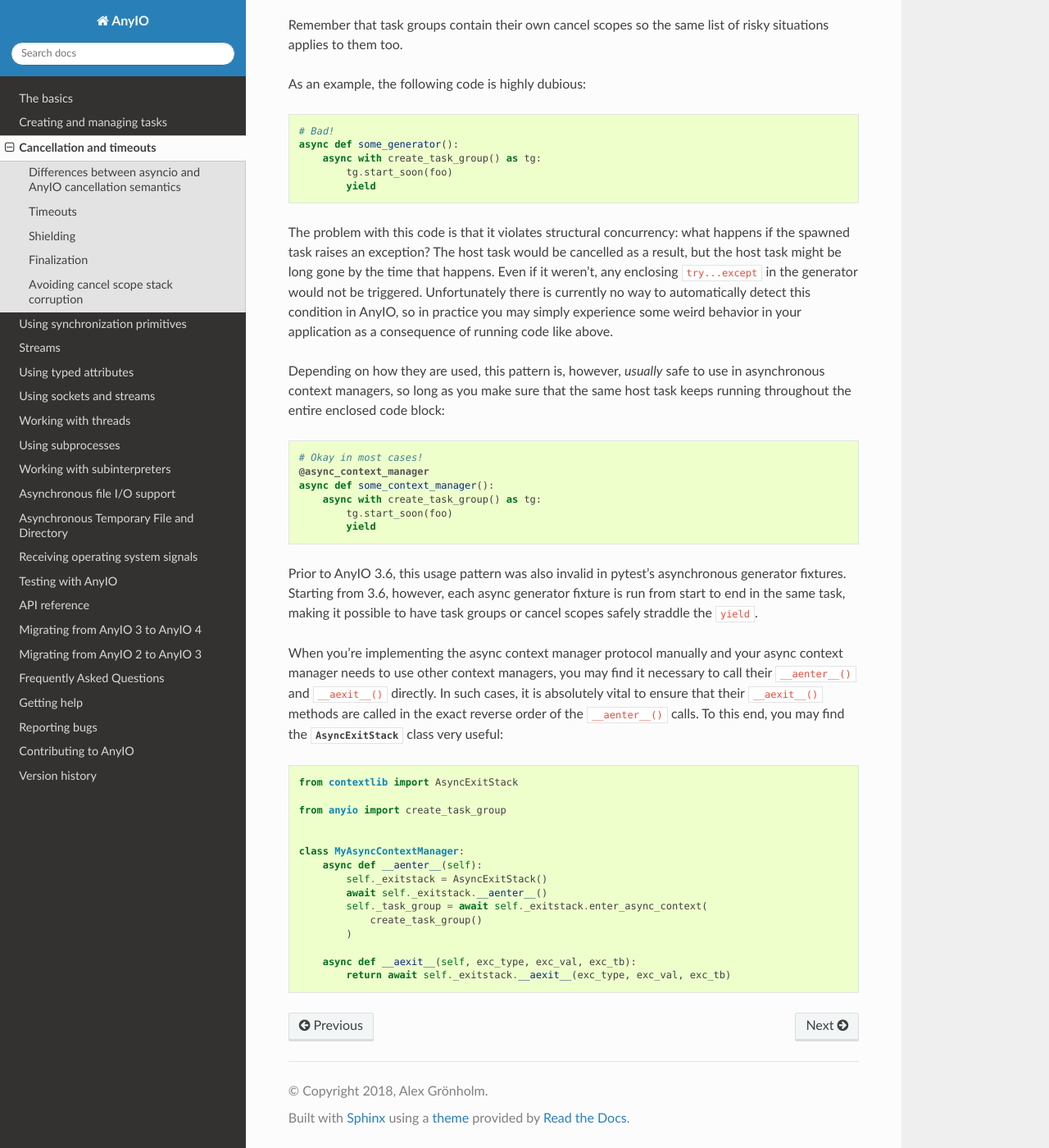
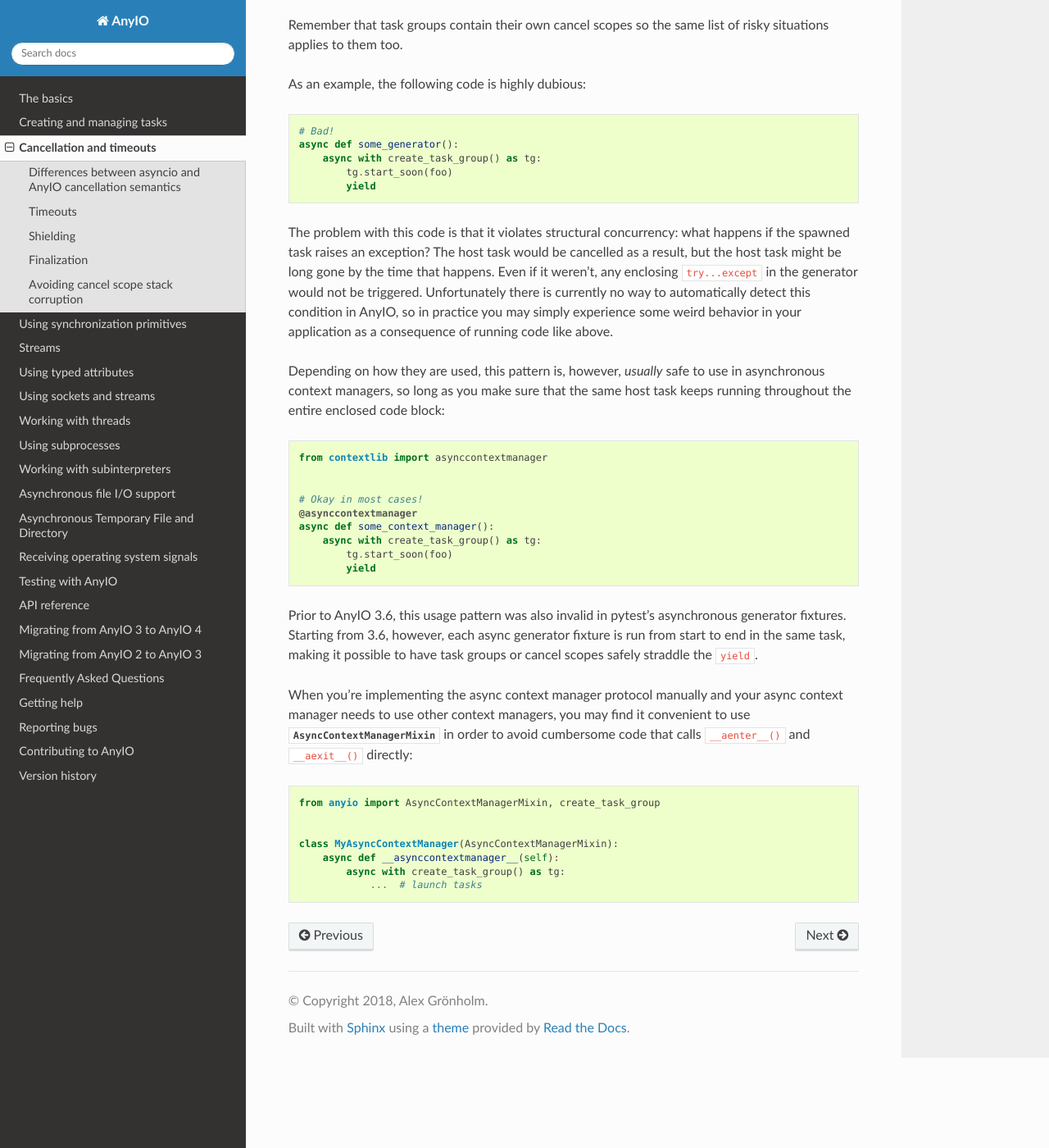
Before and after one commit to agronholm/anyio, a Sphinx documentation site: the page built from docs/cancellation.rst, in a window 1280 px wide and 1400 px high, scrolled down 3615 px. Shown: the whole window at 82% size. Built offline with Sphinx 7.4.7 and the Read the Docs theme 3.1.0, drawn with Linux system fonts in a browser that asks for light colours; the version number could not be read and is left out.

Commit message:
Updated the documentation

```diff
--- a/docs/api.rst
+++ b/docs/api.rst
@@ -99,7 +99,10 @@ Context manager mix-in classes
 ------------------------------
 
 .. autoclass:: anyio.ContextManagerMixin
+   :special-members: __contextmanager__
+
 .. autoclass:: anyio.AsyncContextManagerMixin
+   :special-members: __asynccontextmanager__
 
 Streams and stream wrappers
 ---------------------------
--- a/docs/cancellation.rst
+++ b/docs/cancellation.rst
@@ -196,8 +196,11 @@ Depending on how they are used, this pattern is, however, *usually* safe to use
 asynchronous context managers, so long as you make sure that the same host task keeps
 running throughout the entire enclosed code block::
 
+    from contextlib import asynccontextmanager
+
+
     # Okay in most cases!
-    @async_context_manager
+    @asynccontextmanager
     async def some_context_manager():
         async with create_task_group() as tg:
             tg.start_soon(foo)
@@ -209,24 +212,14 @@ start to end in the same task, making it possible to have task groups or cancel
 safely straddle the ``yield``.
 
 When you're implementing the async context manager protocol manually and your async
-context manager needs to use other context managers, you may find it necessary to call
-their ``__aenter__()`` and ``__aexit__()`` directly. In such cases, it is absolutely
-vital to ensure that their ``__aexit__()`` methods are called in the exact reverse order
-of the ``__aenter__()`` calls. To this end, you may find the
-:class:`~contextlib.AsyncExitStack` class very useful::
+context manager needs to use other context managers, you may find it convenient to use
+:class:`AsyncContextManagerMixin` in order to avoid cumbersome code that calls
+``__aenter__()`` and ``__aexit__()`` directly::
 
-    from contextlib import AsyncExitStack
-
-    from anyio import create_task_group
+    from anyio import AsyncContextManagerMixin, create_task_group
 
 
-    class MyAsyncContextManager:
-        async def __aenter__(self):
-            self._exitstack = AsyncExitStack()
-            await self._exitstack.__aenter__()
-            self._task_group = await self._exitstack.enter_async_context(
-                create_task_group()
-            )
-
-        async def __aexit__(self, exc_type, exc_val, exc_tb):
-            return await self._exitstack.__aexit__(exc_type, exc_val, exc_tb)
+    class MyAsyncContextManager(AsyncContextManagerMixin):
+        async def __asynccontextmanager__(self):
+            async with create_task_group() as tg:
+                ...  # launch tasks
```
Also changed, not shown: 1 other file.
